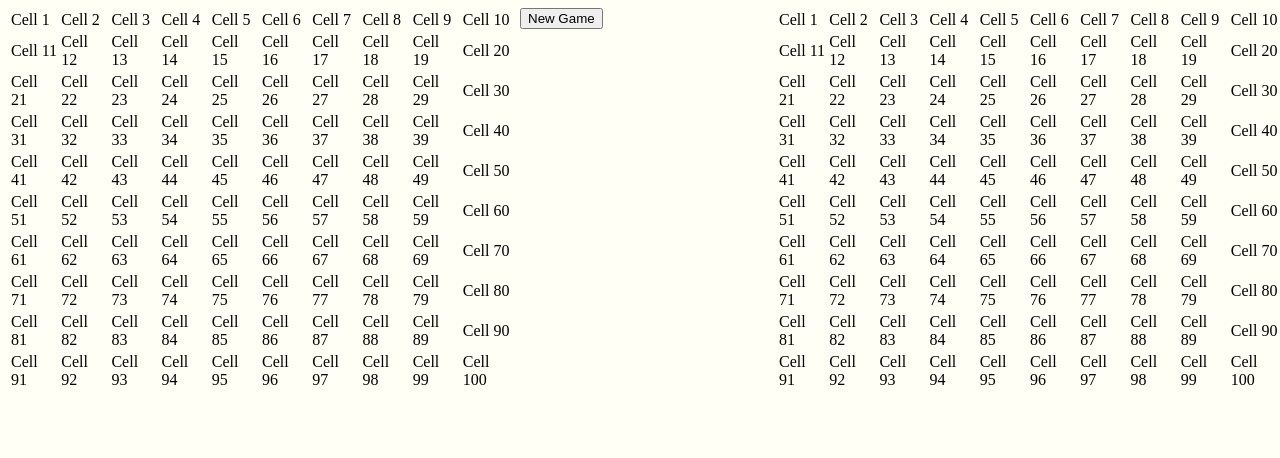
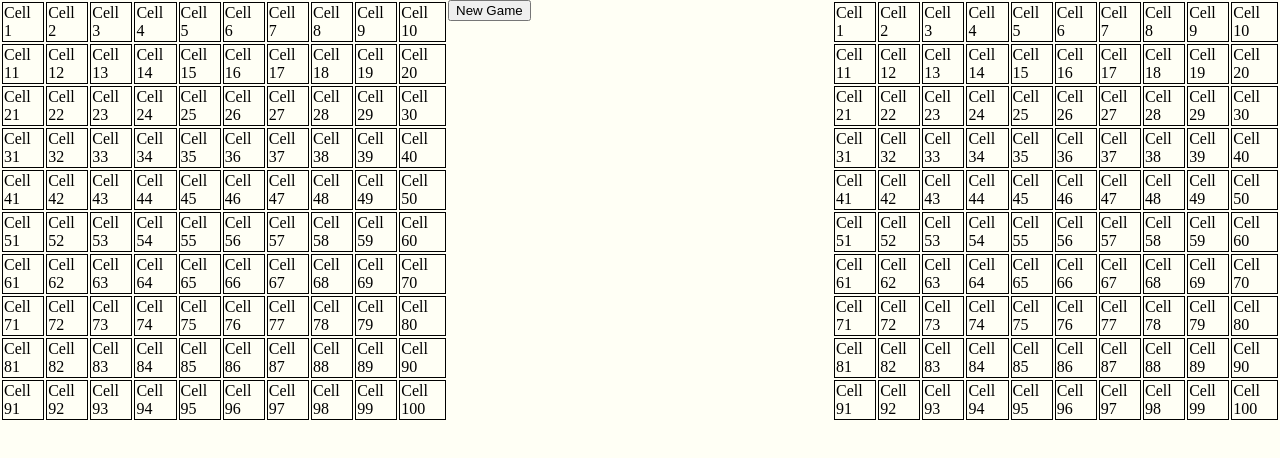
Before and after one commit to siavosh87/battleships, a plain HTML site: page index.html in a window 1280 px wide. Drawn offline with nearby package versions, Linux system fonts and the light colour scheme.

Commit message:
Adding CSS styling for div left-grid and right-grid

```diff
--- a/style.css
+++ b/style.css
@@ -1,14 +1,22 @@
 body {
   width: 100%;
   background-color: #FFFFF5;
+  margin: 0 auto;
+  padding: 0;
+}
+
+td{
+  border: 1px solid black;
 }
 
 #left-grid {
-  width: 40%;
+  width: 35%;
   float: left;
+  height: 100px;
 }
 
 #right-grid {
-  width: 40%;
+  width: 35%;
   float: right;
+  height: 100px;
 }
```
